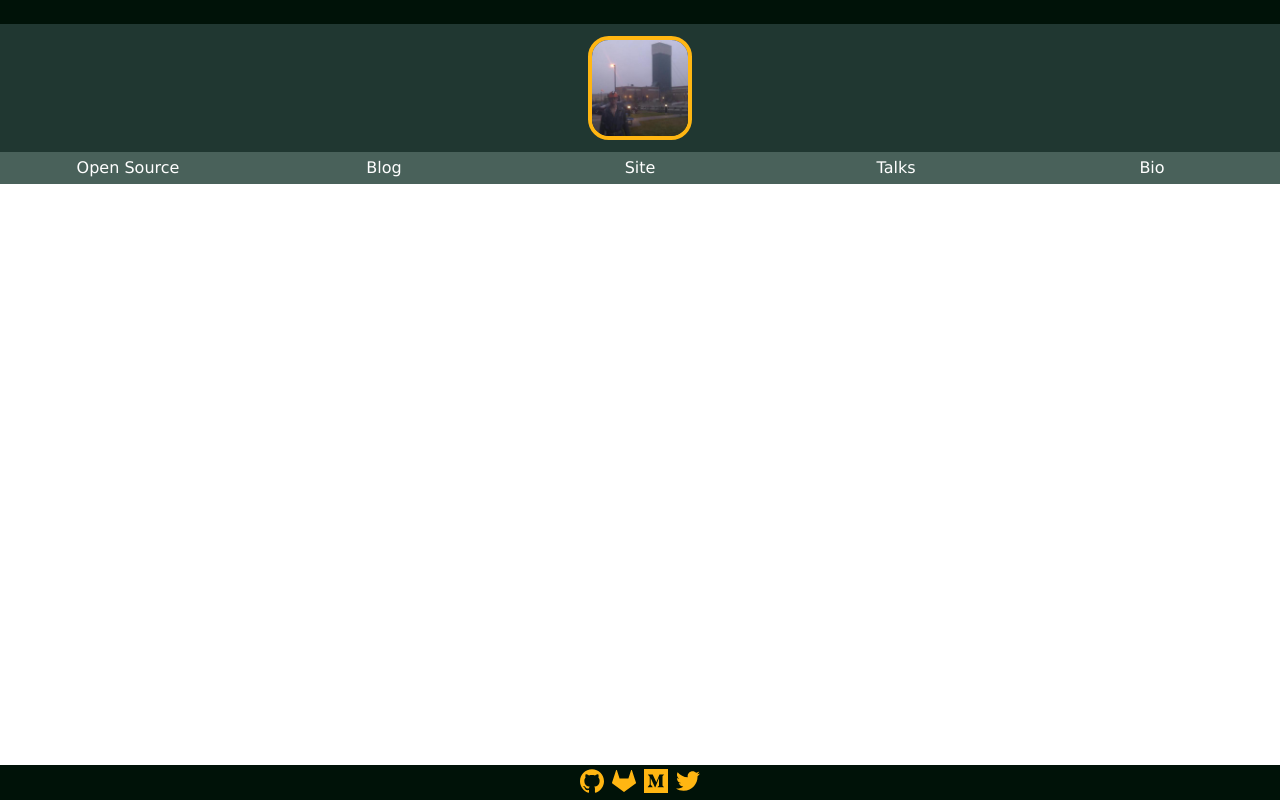
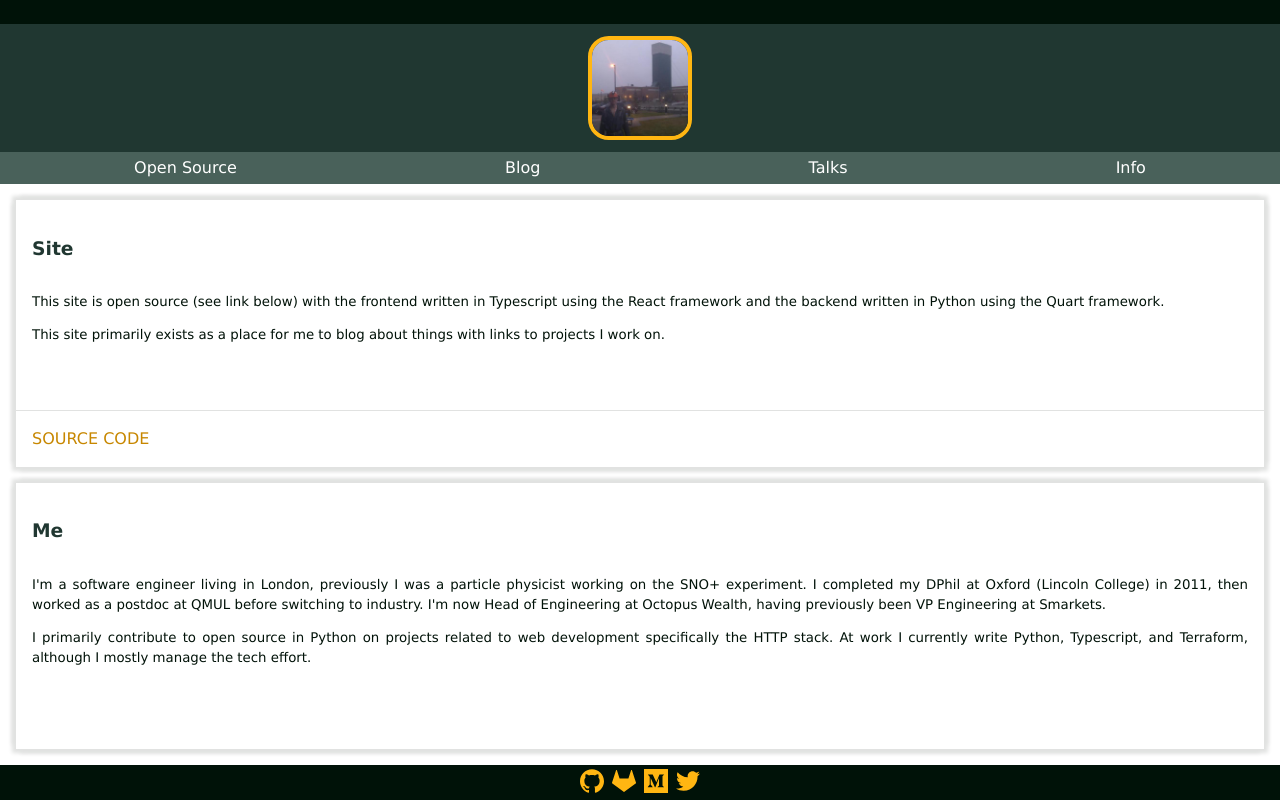
Before and after one commit to pgjones/pgjones_dev, a React (Create React App) app in the folder frontend/: page /info in a window 1280 px wide. Built offline with nearby package versions, Linux system fonts and the light colour scheme.

Commit message:
frontend: Add a basic info page
This details me and the site, a little.

```diff
--- a/frontend/src/App.tsx
+++ b/frontend/src/App.tsx
@@ -6,6 +6,7 @@ import Blog from "./Blog";
 import { ColumnContainer } from "./Containers";
 import Footer from "./Footer";
 import Header from "./Header";
+import Info from "./Info";
 import Post from "./Post";
 import Projects from "./Projects";
 import Style from "./Style";
@@ -28,6 +29,7 @@ const App = () => (
               <Route exact={true} path="/" component={Projects} />
               <Route exact={true} path="/blog/" component={Blog} />
               <Route exact={true} path="/blog/:id/" component={Post} />
+              <Route exact={true} path="/info/" component={Info} />
               <Route exact={true} path="/talks/" component={Talks} />
             </Switch>
           </SBody>
--- /dev/null
+++ b/frontend/src/Info.tsx
@@ -0,0 +1,57 @@
+import * as React from "react";
+import styled from "styled-components";
+
+import Card from "./Card";
+import { ColumnContainer } from "./Containers";
+import { SA } from "./Typography";
+
+const SH3 = styled.h3`
+  margin-bottom: 0;
+`;
+
+const Info = () => (
+  <ColumnContainer>
+    <Card
+      header={<SH3>Site</SH3>}
+      body={
+        <>
+          <p>
+            This site is open source (see link below) with the frontend written
+            in Typescript using the React framework and the backend written in
+            Python using the Quart framework.
+          </p>
+          <p>
+            This site primarily exists as a place for me to blog about things
+            with links to projects I work on.
+          </p>
+        </>
+      }
+      footer={
+        <SA href="https://gitlab.com/pgjones/pgjones_dev">Source code</SA>
+      }
+    />
+    <Card
+      header={<SH3>Me</SH3>}
+      body={
+        <>
+          <p>
+            I'm a software engineer living in London, previously I was a
+            particle physicist working on the SNO+ experiment. I completed my
+            DPhil at Oxford (Lincoln College) in 2011, then worked as a postdoc
+            at QMUL before switching to industry. I'm now Head of Engineering at
+            Octopus Wealth, having previously been VP Engineering at Smarkets.
+          </p>
+
+          <p>
+            I primarily contribute to open source in Python on projects related
+            to web development specifically the HTTP stack. At work I currently
+            write Python, Typescript, and Terraform, although I mostly manage
+            the tech effort.
+          </p>
+        </>
+      }
+    />
+  </ColumnContainer>
+);
+
+export default Info;
--- a/frontend/src/Nav.tsx
+++ b/frontend/src/Nav.tsx
@@ -17,7 +17,6 @@ const SNavLink = styled(NavLink)`
   background-size: 0% 2px;
   color: ${props => props.theme.color.primary.text};
   display: inline-block;
-  flex-basis: 0;
   flex-grow: 1;
   line-height: 32px;
   text-align: center;
@@ -41,9 +40,8 @@ const Nav = () => (
     <SDiv>
       <SNavLink to="/">Open Source</SNavLink>
       <SNavLink to="/blog/">Blog</SNavLink>
-      <SNavLink to="/site/">Site</SNavLink>
       <SNavLink to="/talks/">Talks</SNavLink>
-      <SNavLink to="/bio/">Bio</SNavLink>
+      <SNavLink to="/info/">Info</SNavLink>
     </SDiv>
   </SNav>
 );
```
